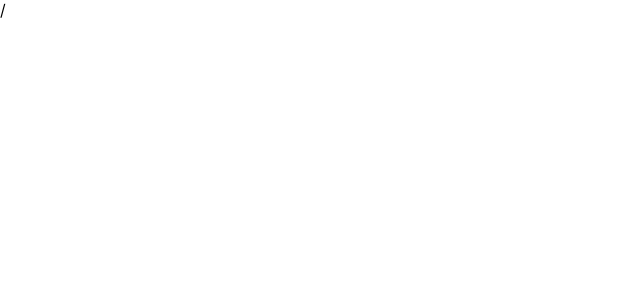
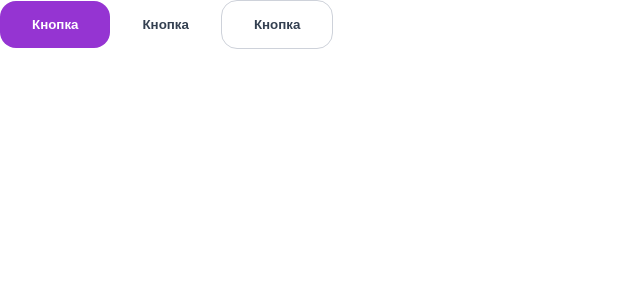
Before and after one commit to vladwebdev1402/dream-diary, a React (Vite) app: page / in a window 1280 px wide. Shown: the top 300 px of the page, without its empty margins (0-640 px from the left). Built offline with nearby package versions, Linux system fonts and the light colour scheme.

Commit message:
add button

```diff
--- /dev/null
+++ b/src/components/atoms/Button/index.tsx
@@ -0,0 +1,31 @@
+import clsx from 'clsx';
+import { ComponentPropsWithRef, FC } from 'react';
+
+import style from './style.module.scss';
+
+type Props = {
+  variant?: 'contained' | 'text' | 'outlined';
+  fullwidth?: boolean;
+} & ComponentPropsWithRef<'button'>;
+
+const Button: FC<Props> = ({
+  variant = 'contained',
+  fullwidth = false,
+  children,
+  ...props
+}) => {
+  return (
+    <button
+      className={clsx(style.button, {
+        [style.button_contained]: variant === 'contained',
+        [style.button_outlined]: variant === 'outlined',
+        [style.button_text]: variant === 'text',
+        [style.button_fullwidth]: fullwidth,
+      })}
+      {...props}
+    >
+      {children}
+    </button>
+  );
+};
+export { Button };
--- /dev/null
+++ b/src/components/atoms/Button/style.module.scss
@@ -0,0 +1,41 @@
+@import '@/style/variables.scss';
+
+.button {
+  border: none;
+  background-color: transparent;
+  cursor: pointer;
+  padding: 16px 32px;
+  font-weight: 600;
+  transition: $transition;
+  border-radius: 16px;
+
+  &_contained {
+    background-color: $violet;
+    color: $white;
+
+    &:hover {
+      background-color: $violet-dark;
+    }
+  }
+
+  &_text {
+    color: $secondary;
+
+    &:hover {
+      background-color: $violet-light;
+    }
+  }
+
+  &_outlined {
+    color: $secondary;
+    border: 1px solid $border-light;
+
+    &:hover {
+      background-color: $violet-light;
+    }
+  }
+
+  &_fullwidth {
+    width: 100%;
+  }
+}
--- a/src/components/atoms/index.ts
+++ b/src/components/atoms/index.ts
@@ -0,0 +1 @@
+export * from './Button';
--- a/src/components/pages/MainPage/index.tsx
+++ b/src/components/pages/MainPage/index.tsx
@@ -1,7 +1,13 @@
-import { ROUTER_PATHS } from '@/constants';
+import { Button } from '@/components/atoms';
 
 const MainPage = () => {
-  return <div>{ROUTER_PATHS.main}</div>;
+  return (
+    <>
+      <Button variant="contained">Кнопка</Button>
+      <Button variant="text">Кнопка</Button>
+      <Button variant="outlined">Кнопка</Button>
+    </>
+  );
 };
 
 export { MainPage };
--- /dev/null
+++ b/src/style/variables.scss
@@ -0,0 +1,17 @@
+$primary: #141c24;
+$secondary: #344051;
+$tertiary: #637083;
+
+$violet: #9534d2;
+$violet-dark: #6c2599;
+$violet-light: #F4E3FF;
+$error: #f64c4c;
+
+$border-light: #ced2da;
+$border-medium: #97a1af;
+
+$indicator-focused: #4c94ff;
+$disabled: #f3f4f6;
+$white: white;
+
+$transition: all 0.3s ease-out;
```
Also changed, not shown: src/style/color.scss (deleted, +0 -13 lines).
